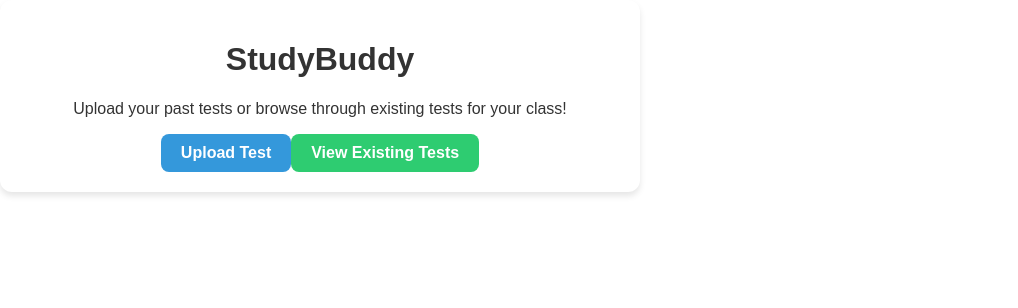
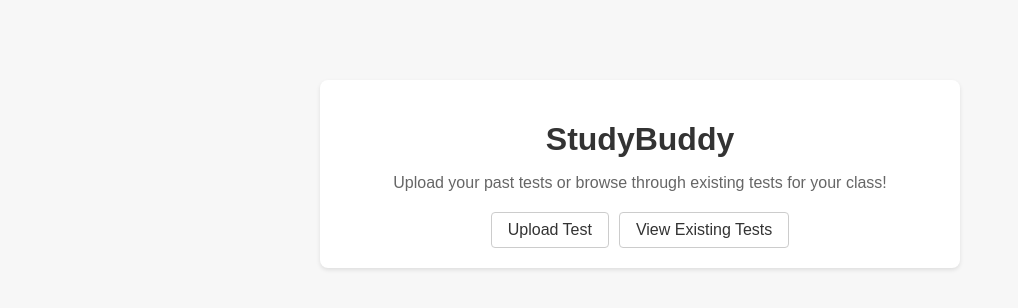
Before and after one commit to DavidASC20/StudyBuddy, a React (Create React App) app in the folder studybuddy/: page / in a window 1280 px wide. Shown: the top 308 px of the page, without its empty margins (0-1018 px from the left). Built offline with nearby package versions, Linux system fonts and the light colour scheme.

Commit message:
changed styling of home screen to be more minimalistic
Co-authored-by: Kirsten Szeto <kirsten.szeto@gmail.com>

```diff
--- a/studybuddy/src/pages/Home.css
+++ b/studybuddy/src/pages/Home.css
@@ -1,67 +1,56 @@
-.App {
+/* Apply a base style for the body */
+body {
   font-family: Arial, sans-serif;
   text-align: center;
+  background-color: #f7f7f7;
+  color: #333;
+  margin: 0;
+  padding: 0;
+}
+
+/* Center the home container */
+.home-container {
+  max-width: 600px;
+  margin: 80px auto; /* centers horizontally and adds top/bottom spacing */
+  padding: 20px;
+  background: #ffffff;
+  border-radius: 8px;
+  box-shadow: 0 2px 4px rgba(0, 0, 0, 0.1);
+}
+
+/* Title styling */
+.home-title {
+  font-size: 2rem;
+  margin-bottom: 10px;
   color: #333;
 }
 
-  .App-body {
+/* Description styling */
+.home-description {
+  font-size: 1rem;
+  margin-bottom: 20px;
+  color: #666;
+}
+
+/* Button group container */
+.button-group {
   display: flex;
   justify-content: center;
-    align-items: center;
-    height: 100vh;
-    background-color: #f7f7f7;
+  gap: 10px;
 }
 
-  .home-container {
-    max-width: 600px;
-    padding: 20px;
-    background: #ffffff;
-    border-radius: 12px;
-    box-shadow: 0 4px 6px rgba(0, 0, 0, 0.1);
+/* Basic button styling */
+button {
+  padding: 8px 16px;
+  font-size: 1rem;
+  border: 1px solid #ccc;
+  border-radius: 4px;
+  background-color: #fff;
+  color: #333;
+  cursor: pointer;
+  transition: background-color 0.3s ease;
 }
 
-  .title {
-    font-size: 2.5rem;
-    margin-bottom: 10px;
-    color: #2c3e50;
+button:hover {
+  background-color: #eee;
 }
-
-  .description {
-    font-size: 1.2rem;
-    margin-bottom: 30px;
-    color: #7f8c8d;
-  }
-
-  .button-container {
-    display: flex;
-    justify-content: center;
-    gap: 20px;
-  }
-
-  .primary-button, .secondary-button {
-    padding: 10px 20px;
-    font-size: 1rem;
-    font-weight: bold;
-    border: none;
-    border-radius: 8px;
-    cursor: pointer;
-    transition: all 0.3s ease;
-  }
-
-  .primary-button {
-    background-color: #3498db;
-    color: white;
-  }
-
-  .primary-button:hover {
-    background-color: #2980b9;
-  }
-
-  .secondary-button {
-    background-color: #2ecc71;
-    color: white;
-  }
-
-  .secondary-button:hover {
-    background-color: #27ae60;
-  }
```
Lines whose indentation alone changed are shown as unchanged.
